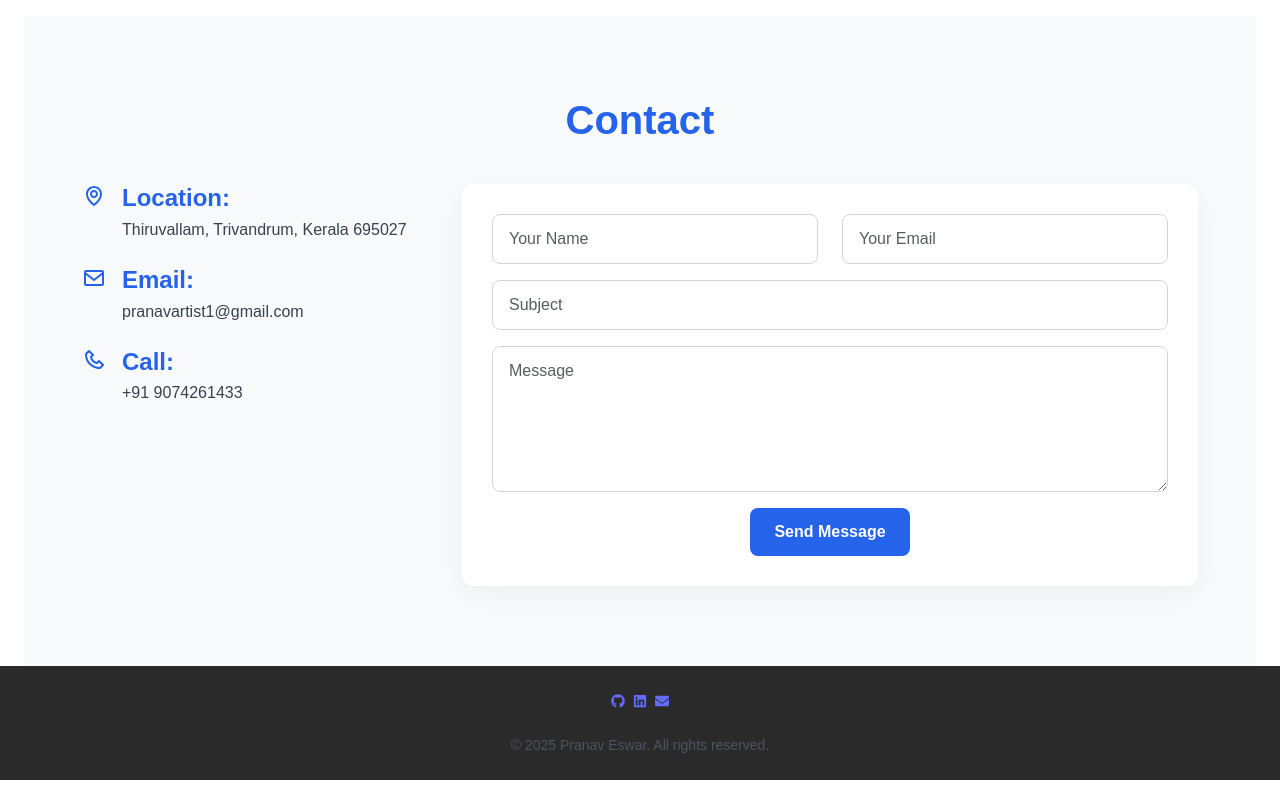
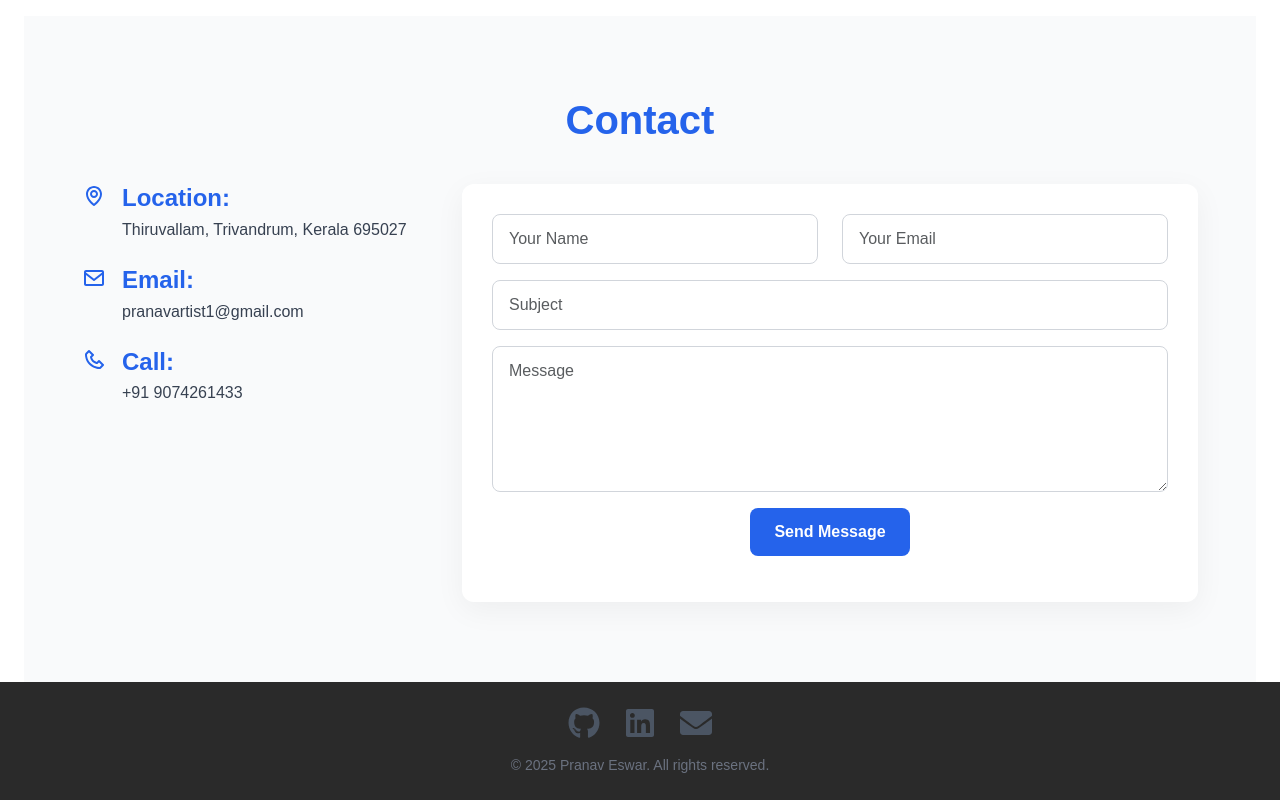
Before and after one commit to K-PranavEswar/K-PranavEswar.github.io, a React (Vite) app: page / in a window 1280 px wide. Shown: the part 3246-4046 px from the top of the page. Built offline with nearby package versions, Linux system fonts and the light colour scheme; a small style sheet from the web is missing.

Commit message:
updated successfully

```diff
--- a/package.json
+++ b/package.json
@@ -12,6 +12,7 @@
   },
   "dependencies": {
     "aos": "^2.3.4",
+    "axios": "^1.10.0",
     "bootstrap": "^5.3.7",
     "bootstrap-icons": "^1.13.1",
     "framer-motion": "^12.18.1",
--- a/src/components/Contact.jsx
+++ b/src/components/Contact.jsx
@@ -1,8 +1,43 @@
-import React from 'react';
-import './css/Contact.css';
-import { BiMap, BiEnvelope, BiPhone } from 'react-icons/bi';
+import React, { useState } from "react";
+import "./css/Contact.css";
+import { BiMap, BiEnvelope, BiPhone } from "react-icons/bi";
+import axios from "axios";
 
 const Contact = () => {
+  const [formData, setFormData] = useState({
+    name: "",
+    email: "",
+    subject: "",
+    message: "",
+  });
+
+  const [status, setStatus] = useState("");
+
+  const handleChange = (e) => {
+    setFormData((prev) => ({
+      ...prev,
+      [e.target.name]: e.target.value,
+    }));
+  };
+
+  const handleSubmit = async (e) => {
+    e.preventDefault();
+    setStatus("Sending...");
+
+    try {
+      const res = await axios.post("http://localhost/contact-form/contact.php", formData);
+      if (res.data.success) {
+        setStatus("✅ Message sent successfully!");
+        setFormData({ name: "", email: "", subject: "", message: "" });
+      } else {
+        setStatus("❌ Failed to send message.");
+      }
+    } catch (err) {
+      console.error(err);
+      setStatus("❌ Server error. Try again later.");
+    }
+  };
+
   return (
     <section id="contact" className="contact-section">
       <div className="container" data-aos="fade-up">
@@ -11,9 +46,9 @@ const Contact = () => {
         </div>
 
         <div className="row mt-1">
+          {/* Contact Info */}
           <div className="col-lg-4">
             <div className="info">
-
               <div className="address d-flex align-items-start">
                 <BiMap className="icon me-3" />
                 <div>
@@ -37,32 +72,33 @@ const Contact = () => {
                   <p>+91 9074261433</p>
                 </div>
               </div>
-
             </div>
           </div>
 
-          {/* Contact Form */}
+          {/* Form */}
           <div className="col-lg-8 mt-5 mt-lg-0">
-            <form className="email-form">
+            <form className="email-form" onSubmit={handleSubmit}>
               <div className="row">
                 <div className="col-md-6 form-group">
                   <input
                     type="text"
                     name="name"
                     className="form-control"
-                    id="name"
                     placeholder="Your Name"
                     required
+                    value={formData.name}
+                    onChange={handleChange}
                   />
                 </div>
                 <div className="col-md-6 form-group mt-3 mt-md-0">
                   <input
                     type="email"
+                    name="email"
                     className="form-control"
-                    name="email"
-                    id="email"
                     placeholder="Your Email"
                     required
+                    value={formData.email}
+                    onChange={handleChange}
                   />
                 </div>
               </div>
@@ -70,32 +106,30 @@ const Contact = () => {
               <div className="form-group mt-3">
                 <input
                   type="text"
+                  name="subject"
                   className="form-control"
-                  name="subject"
-                  id="subject"
                   placeholder="Subject"
                   required
+                  value={formData.subject}
+                  onChange={handleChange}
                 />
               </div>
 
               <div className="form-group mt-3">
                 <textarea
-                  className="form-control"
                   name="message"
                   rows="5"
+                  className="form-control"
                   placeholder="Message"
                   required
+                  value={formData.message}
+                  onChange={handleChange}
                 ></textarea>
               </div>
 
-              <div className="my-3">
-                <div className="loading">Loading...</div>
-                <div className="error-message"></div>
-                <div className="sent-message">Your message has been sent. Thank you!</div>
-              </div>
-
-              <div className="text-center">
+              <div className="text-center mt-3">
                 <button type="submit">Send Message</button>
+                <p className="form-status mt-2">{status}</p>
               </div>
             </form>
           </div>
--- a/src/components/Footer.jsx
+++ b/src/components/Footer.jsx
@@ -1,40 +1,38 @@
 import React from 'react';
 import { FaGithub, FaLinkedin, FaEnvelope } from 'react-icons/fa';
-import './css/Footer.css'; // Optional: for extra styling if needed
+import './css/Footer.css';
 
 const Footer = () => {
   return (
-    <footer className="bg-gray-100 text-center py-6 text-gray-600 text-sm">
+    <footer className="footer">
       {/* Social Icons */}
-      <div className="mb-4 flex justify-center gap-8 text-2xl">
+      <div className="footer-icons">
         <a
           href="https://github.com/pranav1495"
           target="_blank"
           rel="noopener noreferrer"
-          className="hover:text-black transition"
+          aria-label="GitHub"
         >
-          <FaGithub />
+          <FaGithub size={32} />
         </a>
-        &nbsp;&nbsp;
         <a
           href="https://www.linkedin.com/in/k-pranav-eswar1/"
           target="_blank"
           rel="noopener noreferrer"
-          className="hover:text-blue-600 transition"
+          aria-label="LinkedIn"
         >
-          <FaLinkedin />
+          <FaLinkedin size={32} />
         </a>
-        &nbsp;&nbsp;
         <a
           href="mailto:pranavartist1@gmail.com"
-          className="hover:text-red-500 transition"
+          aria-label="Email"
         >
-          <FaEnvelope />
+          <FaEnvelope size={32} />
         </a>
       </div>
 
       {/* Copyright */}
-      <div className="text-sm">
+      <div className="footer-text">
         © {new Date().getFullYear()} Pranav Eswar. All rights reserved.
       </div>
     </footer>
--- a/src/components/css/Footer.css
+++ b/src/components/css/Footer.css
@@ -38,3 +38,6 @@ footer a {
     margin-top: 0.5rem;
     color: #6b7280; /* gray-500 */
   }
+  .footer-icons svg {
+  font-size: 2rem; /* 32px */
+}
```
Also changed, not shown: 1 other file (tests, documents, lock files or other folders).
